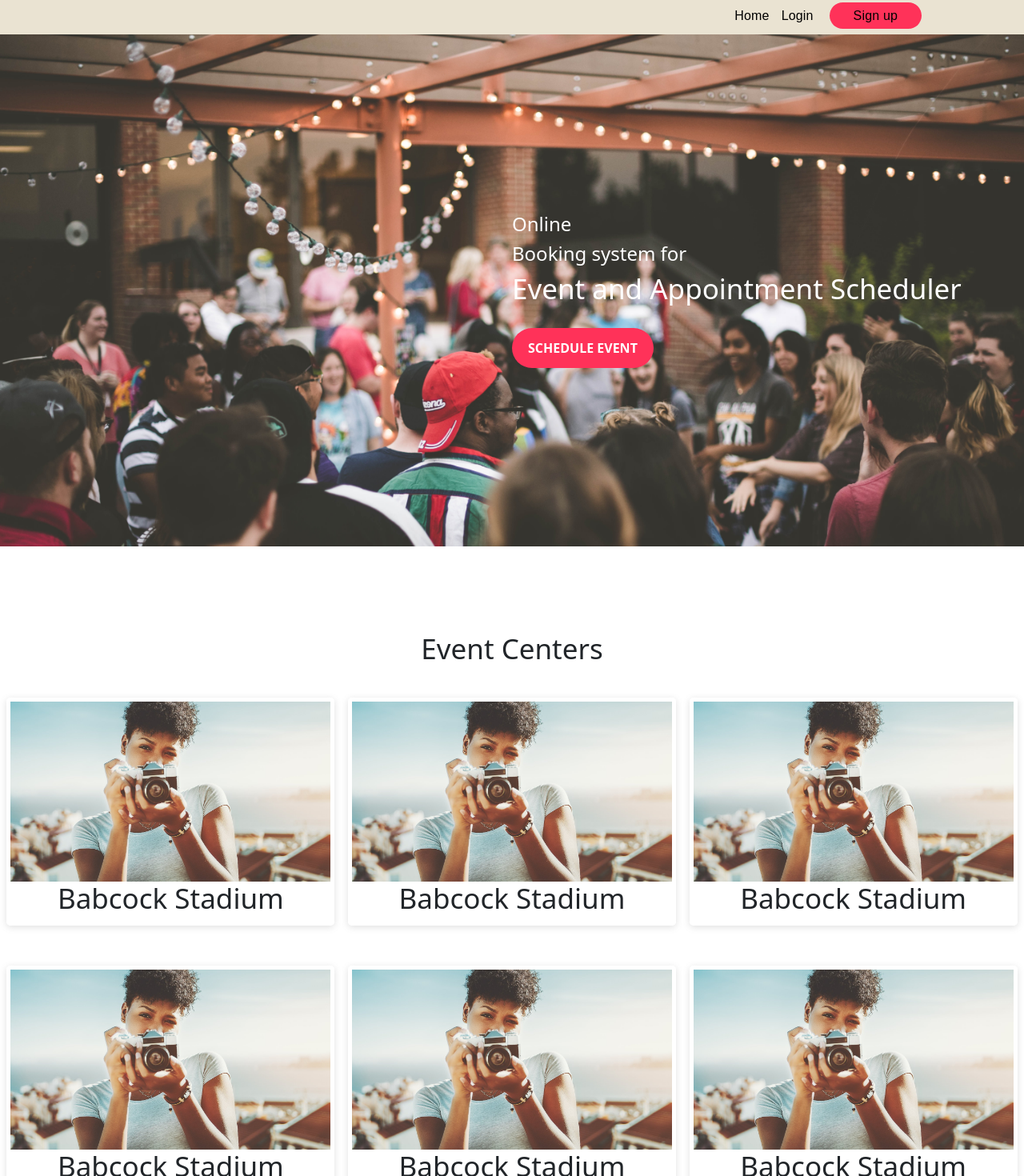
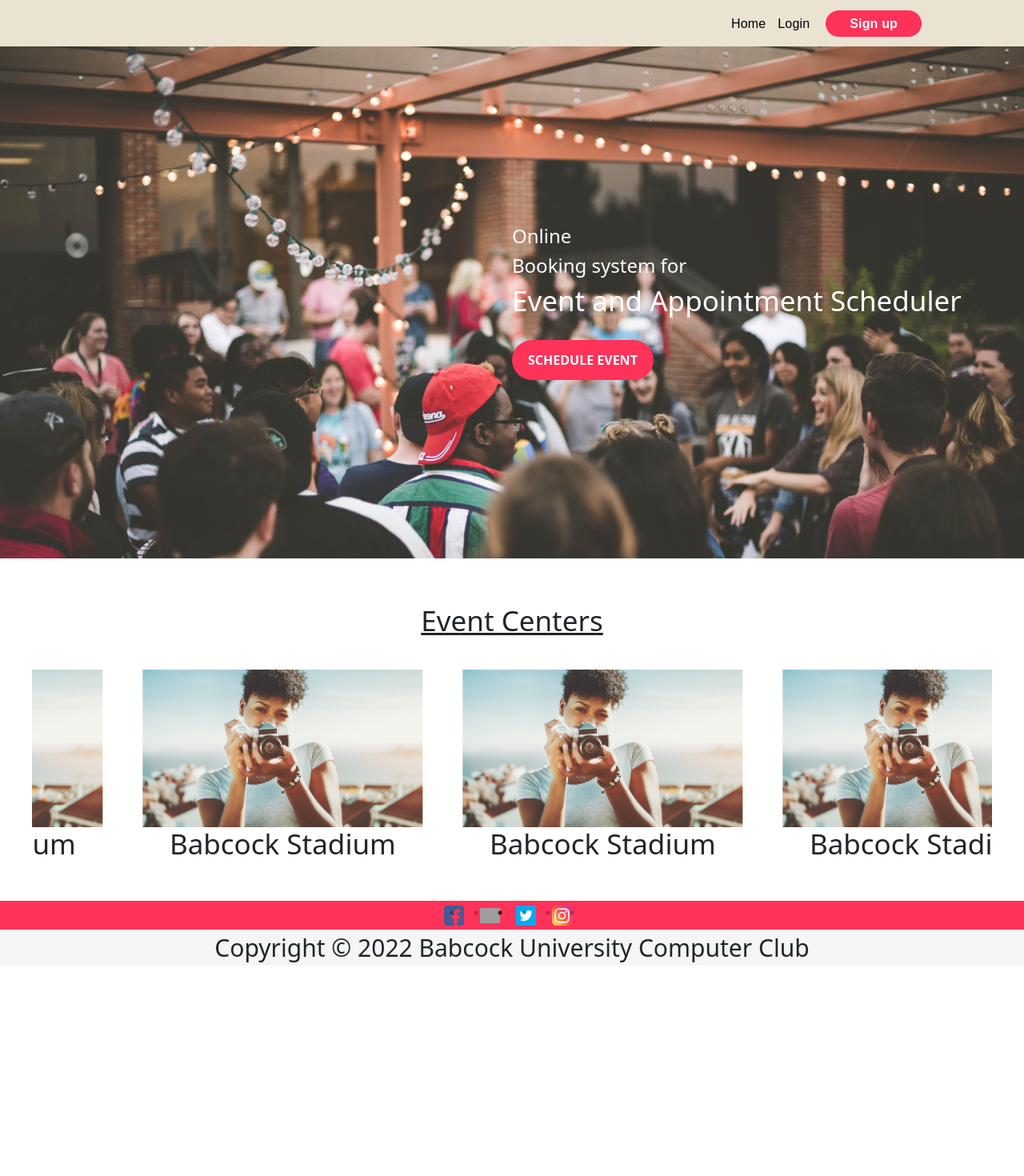
Before and after one commit to demos2003/OOP-frontend, a React (Create React App) app: page / in a window 1280 px wide. Shown: the top 1470 px of the page at 80% size. After the commit the page ends 1207 px from the top, so only its background shows below. Built offline with nearby package versions, Linux system fonts and the light colour scheme; grey boxes are pictures that could not be loaded.

Commit message:
fix footer

```diff
--- a/package.json
+++ b/package.json
@@ -11,6 +11,8 @@
     "react-dom": "^18.2.0",
     "react-router-dom": "^6.3.0",
     "react-scripts": "5.0.1",
+    "react-slick": "^0.29.0",
+    "slick-carousel": "^1.8.1",
     "web-vitals": "^2.1.4",
     "yarn": "^1.22.19"
   },
--- a/src/Components/Centers.jsx
+++ b/src/Components/EventCenters.jsx
@@ -1,13 +1,17 @@
 import React from 'react'
 import "./center.css"
+// import Slider1 from './Slider1'
+import AutoPlay from './Slider1'
 
-const Centers = () => {
+
+const EventCenters = () => {
+
   return (
     <div>
       <h1 className='center_desc-title' style={{textAlign:"center"}}>Event Centers</h1>
 
       <div className='photo_holder'>
-        <div className='center_desc-holder '>
+        {/* <div className='center_desc-holder move'>
         <img src='/images/test.jpg' className='photo_size'/>
         <h1>Babcock Stadium</h1>
         </div>
@@ -18,8 +22,8 @@ const Centers = () => {
         <div className='center_desc-holder'>
         <img src='/images/test.jpg' className='photo_size'/>
         <h1>Babcock Stadium</h1>
-        </div>
-        <div className='center_desc-holder'>
+        </div> */}
+        {/* <div className='center_desc-holder'>
         <img src='/images/test.jpg' className='photo_size'/>
         <h1>Babcock Stadium</h1>
         </div>
@@ -30,12 +34,15 @@ const Centers = () => {
         <div className='center_desc-holder'>
         <img src='/images/test.jpg' className='photo_size'/>
         <h1>Babcock Stadium</h1>
-        </div>
+        </div> */}
+
 
 
       </div>
+      <AutoPlay/>
     </div>
+
   )
 }
 
-export default Centers
+export default EventCenters
--- /dev/null
+++ b/src/Components/Slider1.jsx
@@ -0,0 +1,61 @@
+import React, { Component } from "react";
+import Slider from "react-slick";
+import "slick-carousel/slick/slick.css"
+import "slick-carousel/slick/slick-theme.css"
+export default class AutoPlay extends Component {
+  render() {
+    const settings = {
+      dots: true,
+      infinite: true,
+      autoplay:true,
+      speed: 2000,
+      autoplaySpeed:2000,
+      slidesToShow: 3,
+      slidesToScroll: 1,
+      cssEase:"linear"
+    };
+    return (
+      <div className="sliders">
+
+        <Slider {...settings}>
+          <div>
+          <div className='center_desc-holder'>
+        <img src='/images/test.jpg' alt="" className='photo_size'/>
+        <h1>Babcock Stadium</h1>
+        </div>
+          </div>
+          <div>
+          <div className='center_desc-holder'>
+        <img src='/images/test.jpg' alt="" className='photo_size'/>
+        <h1>Babcock Stadium</h1>
+        </div>
+          </div>
+          <div>
+          <div className='center_desc-holder'>
+        <img src='/images/test.jpg' alt="" className='photo_size'/>
+        <h1>Babcock Stadium</h1>
+        </div>
+          </div>
+          <div>
+          <div className='center_desc-holder'>
+        <img src='/images/test.jpg' alt="" className='photo_size'/>
+        <h1>Babcock Stadium</h1>
+        </div>
+          </div>
+          <div>
+          <div className='center_desc-holder'>
+        <img src='/images/test.jpg' alt="" className='photo_size'/>
+        <h1>Babcock Stadium</h1>
+        </div>
+          </div>
+          <div>
+          <div className='center_desc-holder'>
+        <img src='/images/test.jpg' alt="" className='photo_size'/>
+        <h1>Babcock Stadium</h1>
+        </div>
+          </div>
+        </Slider>
+      </div>
+    );
+  }
+}
--- a/src/Components/center.css
+++ b/src/Components/center.css
@@ -7,19 +7,35 @@
 }
 
 .photo_size{
-    width: 400px;
+    width: 350px;
 
+}
+.sliders{
+    width: 1200px!important;
 }
 
 .center_desc-title{
-    margin-top: 100px;
+    margin-top: 50px;
     margin-bottom: 40px;
+    text-decoration: underline;
 }
 
 .center_desc-holder{
     text-align: center;
     margin-bottom: 50px;
-    border: 5px solid white;
+    /* border: 5px solid white; */
     border-radius: 5px;
-    box-shadow: rgba(99, 99, 99, 0.2) 0px 2px 8px 0px;
+    /* box-shadow: rgba(99, 99, 99, 0.2) 0px 2px 8px 0px; */
+    /* transition: all 1s; */
 }
+.center_desc-holder:hover{
+    /* margin-bottom: 5px; */
+}
+
+/* .move{
+  transition: all 1s;
+}
+
+.move:hover{
+    margin-top: 5px;
+} */
--- a/src/Components/footer.css
+++ b/src/Components/footer.css
@@ -1,6 +1,6 @@
 .footer{
     width: 100%;
-    background-color: #5800FF;
+    background-color: #ff3259;
 
 
 }
@@ -24,7 +24,7 @@
   }
 
   .footer_link-size{
-    width: 30px;
+    width: 25px;
     margin-left: 10px;
     margin-right: 10px;
   }
--- a/src/Components/header.css
+++ b/src/Components/header.css
@@ -2,8 +2,8 @@
   /* background-color: rgb(228, 228, 244); */
   background-color: #EAE3D2;
   width: 100%;
-  height: 50px;
-  padding-top: 20px;
+  height: 65px;
+  padding-top: 18px !important;
   /* position: fixed;
   top: 0; */
 }
@@ -59,7 +59,8 @@
 }
 .signup_btn a {
   background-color: #ff3259;
-  color: white;
+  color: white !important;
+  font-weight: bold;
   border-radius: 30px;
   padding: 8px;
   padding-left: 30px;
--- a/src/Components/popup.css
+++ b/src/Components/popup.css
@@ -43,6 +43,7 @@
     display: flex;
     justify-content: center;
     align-items: center;
+    z-index: 1;
 
 
 }
--- a/src/Views/Landing.jsx
+++ b/src/Views/Landing.jsx
@@ -1,6 +1,6 @@
 import React from 'react'
 import { Header } from '../Components/Header'
-import Centers from '../Components/Centers'
+import Centers from '../Components/EventCenters'
 import { Footer } from '../Components/Footer'
 import {Main} from '../Components/Main'
 
```
Also changed, not shown: public/index.html (+4 -4 lines), 1 other file (tests, documents, lock files or other folders).
